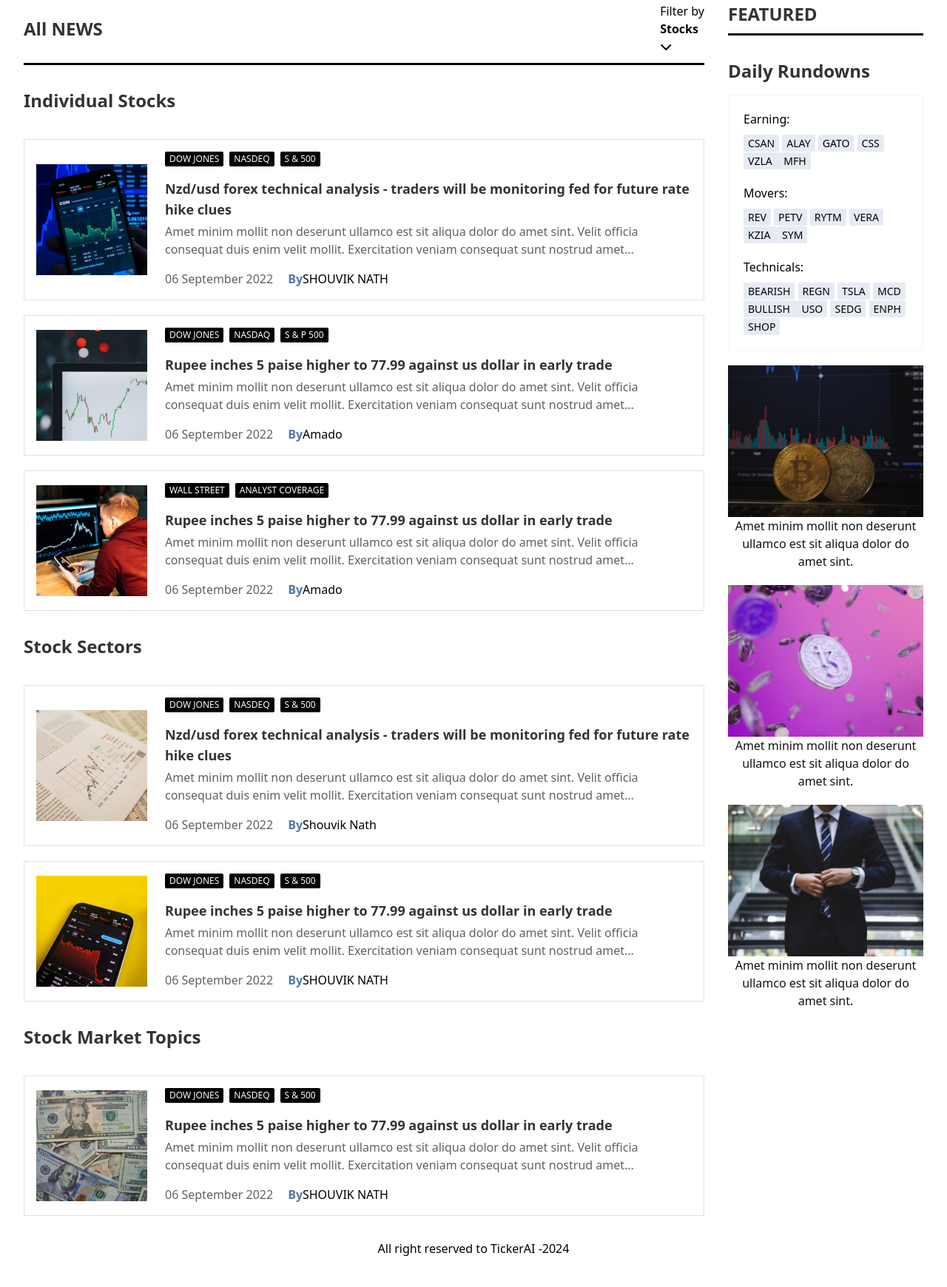
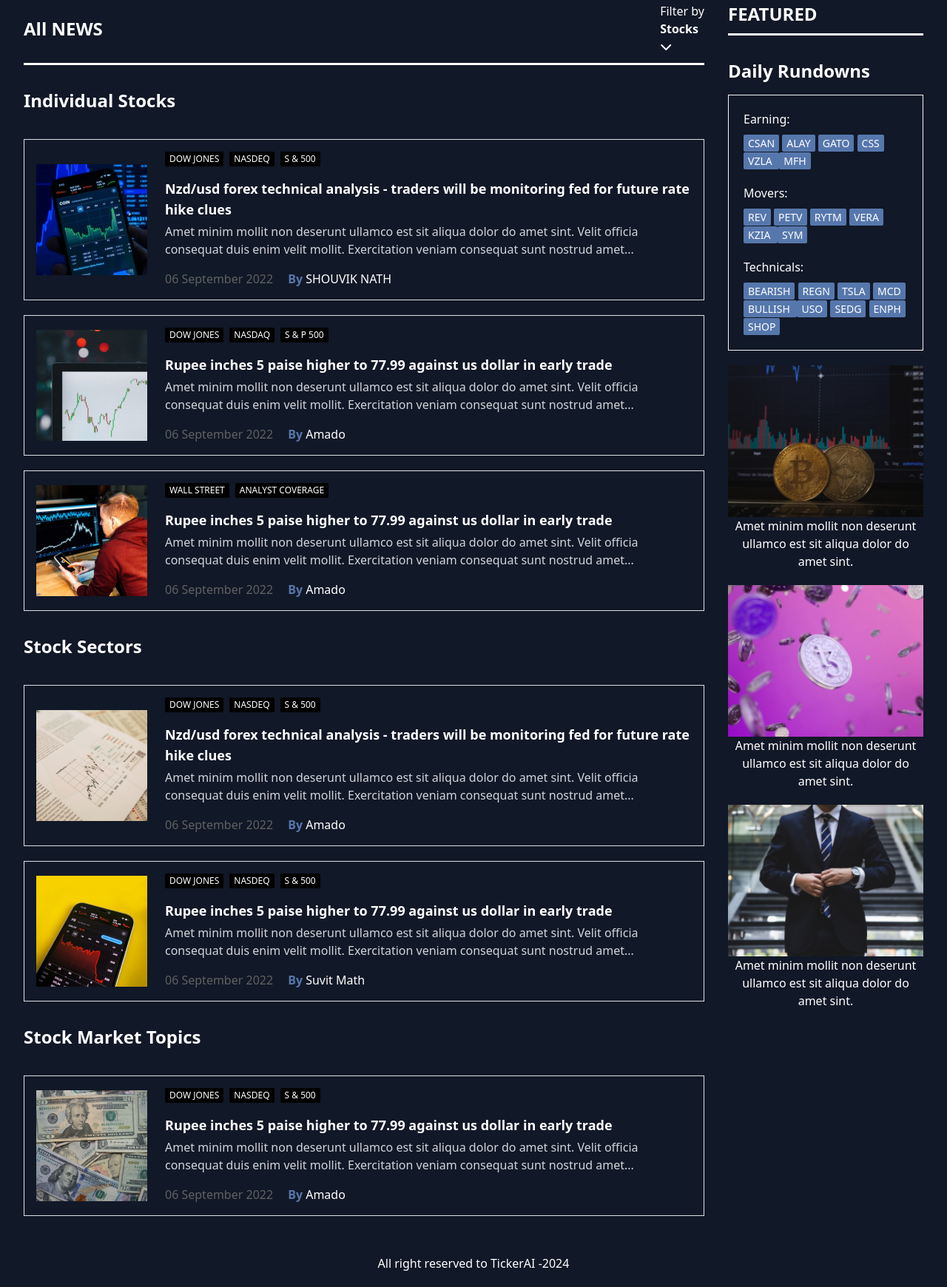
Before and after one commit to withrifat/Hublu-Programming, a website: page Milestone 5 all about tailwindss css, bootsrap and sass/module 13 project/index.html in a window 1280 px wide. Shown: the part 565-2305 px from the top of the page at 74% size. Drawn offline with Linux system fonts and the light colour scheme.

Commit message:
Finish module 13 project :

```diff
--- a/Milestone 5 all about tailwindss css, bootsrap and sass/module 13 project/index.html
+++ b/Milestone 5 all about tailwindss css, bootsrap and sass/module 13 project/index.html
@@ -1,20 +1,20 @@
 <!DOCTYPE html>
-<html lang="en">
+<html lang="en" class="dark" id="htmlTag">
 <head>
     <meta charset="UTF-8">
     <meta name="viewport" content="width=device-width, initial-scale=1.0">
     <link rel="stylesheet" href="src/output.css">
+    <link rel="shortcut icon" href="https://static-00.iconduck.com/assets.00/file-type-favicon-icon-512x512-20hu6mbr.png" type="image/x-icon">
     <link rel="stylesheet" href="https://cdnjs.cloudflare.com/ajax/libs/font-awesome/6.6.0/css/all.min.css" integrity="sha512-Kc323vGBEqzTmouAECnVceyQqyqdsSiqLQISBL29aUW4U/M7pSPA/gEUZQqv1cwx4OnYxTxve5UMg5GT6L4JJg==" crossorigin="anonymous" referrerpolicy="no-referrer" />
     <title>Ticker Ai</title>
 </head>
-<body>
+<body class="bg-white dark:bg-gray-900">
     <!-- header section -->
-
     <header class="md:mx-14 md:py-4 py-2 px-2 ">
         <nav class="container mx-auto flex items-center justify-between">
             <div class="flex items-center gap-1 md:gap-3 ">
                 <img src="img/logo.png" alt="logo" class="w-10 md:w-fit ">
-                <p class="text-[8px] md:text-xs  ">A Mark Cuban Company <br>
+                <p class="text-[8px] md:text-xs dark:text-white ">A Mark Cuban Company <br>
                     AI-based Financial Market News Aggregator</p>
             </div>
             <div class="flex items-center justify-center gap-3 md:gap-7 ">
@@ -24,8 +24,8 @@
                 <div class="text-[#5677AC] bg-[#5677ac26] md:text-2xl text-lg font-bold size-9 rounded-full flex items-center justify-center hover:scale-105 transition-all cursor-pointer">
                     IK
                 </div>
-                <button>
-                    <svg xmlns="http://www.w3.org/2000/svg" fill="none" viewBox="0 0 24 24" stroke-width="1.5" stroke="currentColor" class="size-6">
+                <button id="switch">
+                    <svg xmlns="http://www.w3.org/2000/svg" fill="none" viewBox="0 0 24 24" stroke-width="1.5" stroke="currentColor" class="size-6 dark:stroke-white hover:scale-105 transition duration-300 ">
                         <path stroke-linecap="round" stroke-linejoin="round" d="M21.752 15.002A9.72 9.72 0 0 1 18 15.75c-5.385 0-9.75-4.365-9.75-9.75 0-1.33.266-2.597.748-3.752A9.753 9.753 0 0 0 3 11.25C3 16.635 7.365 21 12.75 21a9.753 9.753 0 0 0 9.002-5.998Z" />
                       </svg>
                 </button>
@@ -34,12 +34,12 @@
     </header>
     <!-- Banner Section -->
      <section class="flex flex-col items-center md:px-0 px-4 md:py-32 py-20 bg-[url('https://images.pexels.com/photos/8370752/pexels-photo-8370752.jpeg?auto=compress&cs=tinysrgb&w=1260&h=750&dpr=1')] bg-no-repeat bg-blur-sm bg-cover ">
-        <h1 class="md:text-7xl text-3xl font-bold italic text-white">ticker AI</h1>
+        <h1 class="md:text-7xl text-3xl font-bold italic text-white hover:scale-105 transition-all duration-300 cursor-pointer">ticker AI</h1>
         <div class="flex bg-white md:w-[520px] w-full md:p-4 p-2 items-center rounded gap-4 md:mt-10 mt-4 hover:ring ">
             <i class="fa fa-search"></i>
-            <input type="text" name="search" class="w-full outline-none " placeholder="Search any market topic...">
+            <input type="text" name="search" class="w-full outline-none hover:scale-105 transition-all duration-300 cursor-pointer" placeholder="Search any market topic...">
         </div>
-        <p class="text-xs text-gray-300 md:pt-2 pt-2">
+        <p class="text-xs text-gray-300 md:pt-2 pt-2 hover:scale-105 transition-all duration-300 cursor-pointer">
             There are 6 articles available for your preferences
         </p>
      </section>
@@ -47,9 +47,9 @@
     <section class="container grid grid-cols-12 mx-auto mb-8 gap-8 md:px-0 px-4 pt-10">
         <!-- all news section -->
         <section class="md:col-span-9 col-span-12 md:ml-8">
-            <div class="flex items-center justify-between md:pb-2.5 border-b border-black md:border-b-[3px] ">
-                <h3 class="md:text-2xl text-lg font-semibold text-[#333333]">All NEWS</h3>
-                <div>
+            <div class="flex items-center justify-between md:pb-2.5 border-b border-black md:border-b-[3px] dark:border-white">
+                <h3 class="md:text-2xl text-lg font-semibold text-[#333333] dark:text-white">All NEWS</h3>
+                <div class="dark:text-white">
                     <p>Filter by</p>
                     <h4 class="font-bold">Stocks</h4>
                     <i class="fa-solid fa-chevron-down"></i>
@@ -67,12 +67,12 @@
                         <span class="caption">S & 500</span>
                     </div>
                 <div>
-                    <h3 class="md:text-lg font-semibold text-[#333333] pb-1 ">Nzd/usd forex technical analysis - traders will be monitoring fed for future rate hike clues</h3>
-                    <p class="md:text-base text-sm text-[#616161]">Amet minim mollit non deserunt ullamco est sit aliqua dolor do amet sint. Velit officia consequat duis enim velit mollit. Exercitation veniam consequat sunt nostrud amet...</p>
+                    <h3 class="md:text-lg font-semibold text-[#333333] pb-1 dark:text-white ">Nzd/usd forex technical analysis - traders will be monitoring fed for future rate hike clues</h3>
+                    <p class="md:text-base text-sm text-[#616161] dark:text-gray-300">Amet minim mollit non deserunt ullamco est sit aliqua dolor do amet sint. Velit officia consequat duis enim velit mollit. Exercitation veniam consequat sunt nostrud amet...</p>
                 </div>
                 <div class="flex items-center gap-3 md:gap-5 md:text-base text-sm ">
                     <p class="text-[#616161]">06 September 2022</p>
-                    <p class=""> <span class="text-[#5677ac] font-semibold cursor-pointer">By</span>SHOUVIK NATH</p>
+                    <p class="dark:text-white"> <span class="text-[#5677ac] font-semibold cursor-pointer">By </span>SHOUVIK NATH</p>
                 </div>
              </div>
             </div>
@@ -86,12 +86,12 @@
                         <span class="caption">S & P 500</span>
                     </div>
                 <div>
-                    <h3 class="md:text-lg font-semibold text-[#333333] pb-1 ">Rupee inches 5 paise higher to 77.99 against us dollar in early trade</h3>
-                    <p class="md:text-base text-sm text-[#616161]">Amet minim mollit non deserunt ullamco est sit aliqua dolor do amet sint. Velit officia consequat duis enim velit mollit. Exercitation veniam consequat sunt nostrud amet...</p>
+                    <h3 class="md:text-lg font-semibold text-[#333333] pb-1 dark:text-white ">Rupee inches 5 paise higher to 77.99 against us dollar in early trade</h3>
+                    <p class="md:text-base text-sm text-[#616161] dark:text-gray-300">Amet minim mollit non deserunt ullamco est sit aliqua dolor do amet sint. Velit officia consequat duis enim velit mollit. Exercitation veniam consequat sunt nostrud amet...</p>
                 </div>
                 <div class="flex items-center gap-3 md:gap-5 md:text-base text-sm ">
                     <p class="text-[#616161]">06 September 2022</p>
-                    <p> <span class="text-[#5677ac] font-semibold cursor-pointer">By</span>Amado </p>
+                    <p class="dark:text-white"> <span class="text-[#5677ac] font-semibold cursor-pointer">By </span>Amado </p>
                 </div>
              </div>
             </div>
@@ -104,12 +104,12 @@
                         <span class="caption">Analyst coverage</span>
                     </div>
                 <div>
-                    <h3 class="md:text-lg font-semibold text-[#333333] pb-1 ">Rupee inches 5 paise higher to 77.99 against us dollar in early trade</h3>
-                    <p class="md:text-base text-sm text-[#616161]">Amet minim mollit non deserunt ullamco est sit aliqua dolor do amet sint. Velit officia consequat duis enim velit mollit. Exercitation veniam consequat sunt nostrud amet...</p>
+                    <h3 class="md:text-lg font-semibold text-[#333333] pb-1 dark:text-white">Rupee inches 5 paise higher to 77.99 against us dollar in early trade</h3>
+                    <p class="md:text-base text-sm text-[#616161] dark:text-gray-300">Amet minim mollit non deserunt ullamco est sit aliqua dolor do amet sint. Velit officia consequat duis enim velit mollit. Exercitation veniam consequat sunt nostrud amet...</p>
                 </div>
                 <div class="flex items-center gap-3 md:gap-5 md:text-base text-sm ">
                     <p class="text-[#616161]">06 September 2022</p>
-                    <p> <span class="text-[#5677ac] font-semibold cursor-pointer">By</span>Amado </p>
+                    <p class="dark:text-white"> <span class="text-[#5677ac] font-semibold cursor-pointer">By </span>Amado </p>
                 </div>
              </div>
             </div>
@@ -125,12 +125,12 @@
                         <span class="caption">S & 500</span>
                     </div>
                 <div>
-                    <h3 class="md:text-lg font-semibold text-[#333333] pb-1 ">Nzd/usd forex technical analysis - traders will be monitoring fed for future rate hike clues</h3>
-                    <p class="md:text-base text-sm text-[#616161]">Amet minim mollit non deserunt ullamco est sit aliqua dolor do amet sint. Velit officia consequat duis enim velit mollit. Exercitation veniam consequat sunt nostrud amet...</p>
+                    <h3 class="md:text-lg font-semibold text-[#333333] pb-1 dark:text-white">Nzd/usd forex technical analysis - traders will be monitoring fed for future rate hike clues</h3>
+                    <p class="md:text-base text-sm text-[#616161] dark:text-gray-300">Amet minim mollit non deserunt ullamco est sit aliqua dolor do amet sint. Velit officia consequat duis enim velit mollit. Exercitation veniam consequat sunt nostrud amet...</p>
                 </div>
                 <div class="flex items-center gap-3 md:gap-5 md:text-base text-sm ">
                     <p class="text-[#616161]">06 September 2022</p>
-                    <p class=""> <span class="text-[#5677ac] font-semibold cursor-pointer">By</span>Shouvik Nath</p>
+                    <p class="dark:text-white"> <span class="text-[#5677ac] font-semibold cursor-pointer">By </span>Amado </p>
                 </div>
              </div>
             </div>
@@ -144,12 +144,12 @@
                         <span class="caption">S & 500</span>
                     </div>
                 <div>
-                    <h3 class="md:text-lg font-semibold text-[#333333] pb-1 ">Rupee inches 5 paise higher to 77.99 against us dollar in early trade</h3>
-                    <p class="md:text-base text-sm text-[#616161]">Amet minim mollit non deserunt ullamco est sit aliqua dolor do amet sint. Velit officia consequat duis enim velit mollit. Exercitation veniam consequat sunt nostrud amet...</p>
+                    <h3 class="md:text-lg font-semibold text-[#333333] pb-1 dark:text-white">Rupee inches 5 paise higher to 77.99 against us dollar in early trade</h3>
+                    <p class="md:text-base text-sm text-[#616161] dark:text-gray-300">Amet minim mollit non deserunt ullamco est sit aliqua dolor do amet sint. Velit officia consequat duis enim velit mollit. Exercitation veniam consequat sunt nostrud amet...</p>
                 </div>
                 <div class="flex items-center gap-3 md:gap-5 md:text-base text-sm ">
                     <p class="text-[#616161]">06 September 2022</p>
-                    <p class=""> <span class="text-[#5677ac] font-semibold cursor-pointer">By</span>SHOUVIK NATH</p>
+                    <p class="dark:text-white"> <span class="text-[#5677ac] font-semibold cursor-pointer">By </span>Suvit Math </p>
                 </div>
              </div>
             </div>
@@ -165,20 +165,20 @@
                         <span class="caption">S & 500</span>
                     </div>
                 <div>
-                    <h3 class="md:text-lg font-semibold text-[#333333] pb-1 ">Rupee inches 5 paise higher to 77.99 against us dollar in early trade</h3>
-                    <p class="md:text-base text-sm text-[#616161]">Amet minim mollit non deserunt ullamco est sit aliqua dolor do amet sint. Velit officia consequat duis enim velit mollit. Exercitation veniam consequat sunt nostrud amet...</p>
+                    <h3 class="md:text-lg font-semibold text-[#333333] pb-1 dark:text-white ">Rupee inches 5 paise higher to 77.99 against us dollar in early trade</h3>
+                    <p class="md:text-base text-sm text-[#616161] dark:text-gray-300">Amet minim mollit non deserunt ullamco est sit aliqua dolor do amet sint. Velit officia consequat duis enim velit mollit. Exercitation veniam consequat sunt nostrud amet...</p>
                 </div>
                 <div class="flex items-center gap-3 md:gap-5 md:text-base text-sm ">
                     <p class="text-[#616161]">06 September 2022</p>
-                    <p class=""> <span class="text-[#5677ac] font-semibold cursor-pointer">By</span>SHOUVIK NATH</p>
+                    <p class="dark:text-white"> <span class="text-[#5677ac] font-semibold cursor-pointer">By </span>Amado </p>
                 </div>
              </div>
             </div>
         </section>
         <!-- fiture section -->
         <section class="md:col-span-3 col-span-12 md:mr-8 ">
-            <div class="flex items-center justify-between md:pb-2.5 border-b border-black md:border-b-[3px] ">
-                <h3 class="md:text-2xl text-lg font-semibold text-[#333333]">FEATURED</h3>
+            <div class="flex items-center justify-between md:pb-2.5 border-b border-black md:border-b-[3px] dark:border-white">
+                <h3 class="md:text-2xl text-lg font-semibold text-[#333333] dark:text-white">FEATURED</h3>
             </div>
             <h2 class="head_card">
                 Daily Rundowns
@@ -186,8 +186,8 @@
             <!-- tag section -->
              <div class="border border-[#f5f5f5] p-3 md:p-5 space-y-3 md:space-y-5">
                 <div>
-                    <h3 class="font-medium pb-2">Earning:</h3>
-                    <div>
+                    <h3 class="font-medium pb-2 dark:text-white">Earning:</h3>
+                    <div class="">
                         <span class="tag">CSAN</span>
                         <span class="tag ">ALAY</span>
                         <span class="tag ">GATO</span>
@@ -197,7 +197,7 @@
                     </div>
                 </div>
                 <div>
-                    <h3 class="font-medium pb-2">Movers:</h3>
+                    <h3 class="font-medium pb-2 dark:text-white">Movers:</h3>
                     <div>
                         <span class="tag">rev</span>
                         <span class="tag ">petv</span>
@@ -208,7 +208,7 @@
                     </div>
                 </div>
                 <div>
-                    <h3 class="font-medium pb-2">Technicals:</h3>
+                    <h3 class="font-medium pb-2 dark:text-white">Technicals:</h3>
                     <div>
                         <span class="tag">bearish</span>
                         <span class="tag ">regn</span>
@@ -223,23 +223,30 @@
                 </div>
              </div>
              <!-- images gallary -->
-             <div class="pt-5">
+             <div class="pt-5 hover:scale-105 transition-all duration-300 cursor-pointer">
                 <img src="img/bitcoin.png" alt="" class="object-cover w-full">
-                <h2 class="font-medium text-[#121212] p4 text-center">Amet minim mollit non deserunt ullamco est sit aliqua dolor do amet sint. </h2>
+                <h2 class="font-medium text-[#121212] p4 text-center dark:text-white">Amet minim mollit non deserunt ullamco est sit aliqua dolor do amet sint. </h2>
              </div>
-             <div class="pt-5">
-                <img src="img/pink.png" alt="" class="object-cover w-full">
-                <h2 class="font-medium text-[#121212] p4 text-center">Amet minim mollit non deserunt ullamco est sit aliqua dolor do amet sint. </h2>
+             <div class="pt-5 hover:scale-105 transition-all duration-300 cursor-pointer">
+                <img src="img/pink.png" alt="" class="object-cover w-full ">
+                <h2 class="font-medium text-[#121212] p4 text-center dark:text-white">Amet minim mollit non deserunt ullamco est sit aliqua dolor do amet sint. </h2>
              </div>
-             <div class="pt-5">
+             <div class="pt-5 hover:scale-105 transition-all duration-300 cursor-pointer">
                 <img src="img/human.png" alt="" class="object-cover w-full">
-                <h2 class="font-medium text-[#121212] p4 text-center">Amet minim mollit non deserunt ullamco est sit aliqua dolor do amet sint. </h2>
+                <h2 class="font-medium text-[#121212] p4 text-center dark:text-white">Amet minim mollit non deserunt ullamco est sit aliqua dolor do amet sint. </h2>
              </div>
 
         </section>
     </section>
-    <footer class="text-black text-center pb-5 w-full ">
+    <footer class="text-black text-center pb-5 w-full dark:text-white  pt-5">
         All right reserved to TickerAI -2024
     </footer>
+    <!-- this is for internal js -->
+    <script>
+        const htmlTag = document.getElementById("htmlTag");
+        document.getElementById("switch").addEventListener("click", function () {
+            htmlTag.classList.toggle("dark");
+        });
+    </script>
 </body>
 </html>
--- a/Milestone 5 all about tailwindss css, bootsrap and sass/module 13 project/src/input.css
+++ b/Milestone 5 all about tailwindss css, bootsrap and sass/module 13 project/src/input.css
@@ -11,10 +11,10 @@
         @apply flex flex-col md:flex-row md:p-4 p-2 items-center gap-6 border border-[#dde2e5] mt-5 hover:scale-105 transition-all duration-300 cursor-pointer;
     }
     .head_card{
-        @apply text-[#333333] md:text-2xl text-xl font-semibold md:pt-8 pt-4 pb-4;
+        @apply text-[#333333] md:text-2xl text-xl font-semibold md:pt-8 pt-4 pb-4 dark:text-white;
     }
     .tag{
-        @apply bg-[#5677AC26] uppercase text-black text-xs md:text-sm  px-1.5 py-0.5 rounded-sm hover:bg-black hover:text-white transition-all cursor-pointer;
+        @apply bg-[#5677AC26] uppercase text-black text-xs md:text-sm  px-1.5 py-0.5 rounded-sm hover:bg-black hover:text-white transition-all cursor-pointer dark:text-white dark:bg-[#5677AC] ;
     }
     .news_hed{
         @apply bg-[#e6ebf3] text-center rounded-full w-full md:py-4 py-2 font-medium md:text-lg hover:bg-slate-300 transition-all hover:scale-105 duration-300 cursor-pointer ;
--- a/Milestone 5 all about tailwindss css, bootsrap and sass/module 13 project/tailwind.config.js
+++ b/Milestone 5 all about tailwindss css, bootsrap and sass/module 13 project/tailwind.config.js
@@ -1,5 +1,6 @@
 /** @type {import('tailwindcss').Config} */
 module.exports = {
+  darkMode: "class",
   content: ["*"],
   theme: {
     extend: {},
```
Also changed, not shown: Milestone 5 all about tailwindss css, bootsrap and sass/module 13 project/news.html (+20 -11 lines), Milestone 5 all about tailwindss css, bootsrap and sass/module 13 project/src/output.css.
